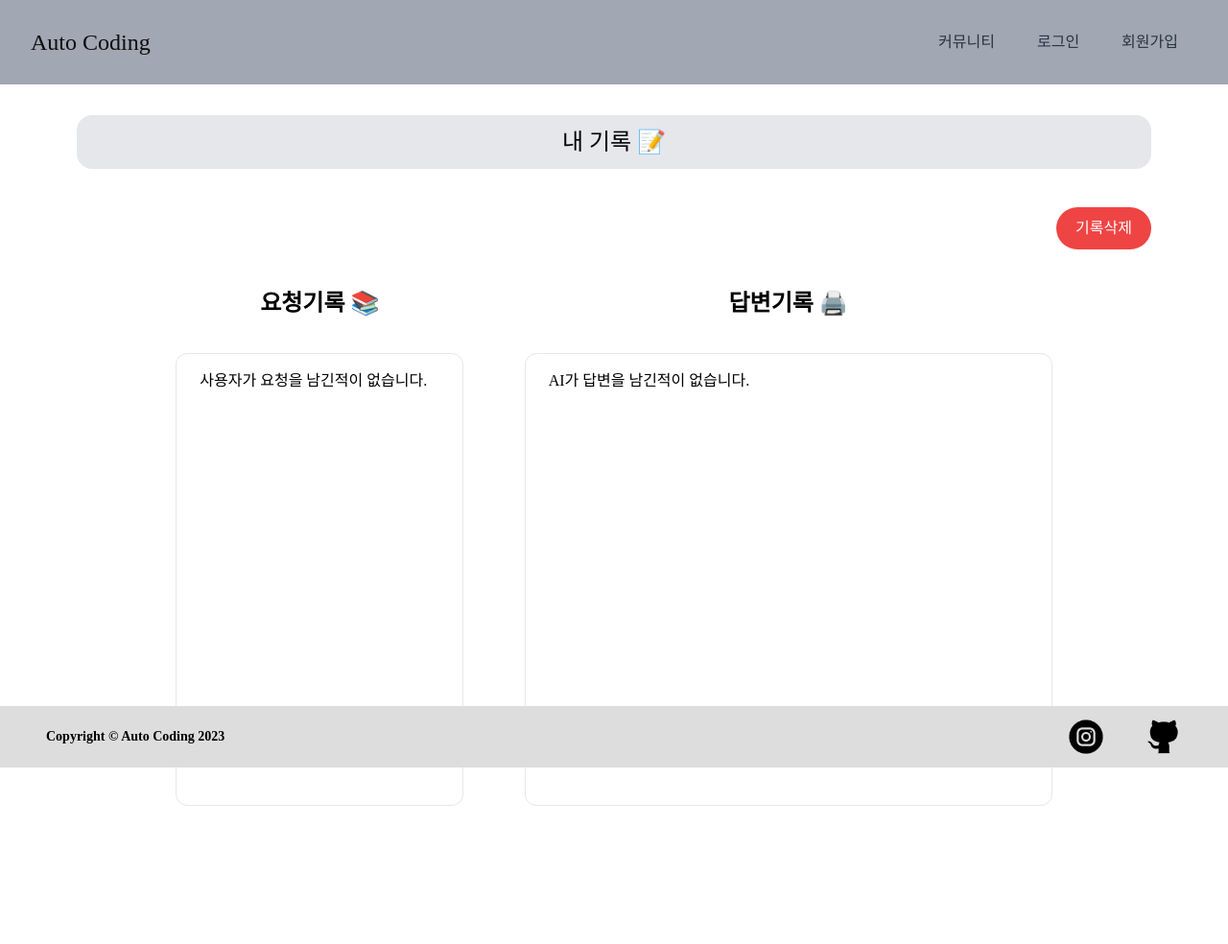
After one commit to HiImYong99/Auto-Code-Django, a Django app: template templates/main/myhistory.html in a window 1280 px wide. The commit adds this page. Shown: the whole page at 96% size. Run offline with Django 4.2, Linux system fonts and the light colour scheme; the template is opened without the code that fills it, so the values that code supplies are empty; some libraries are stand-ins or nearby versions; some web fonts are replaced.

Commit message:
💄 23.11.01 내 기록 페이지 생성 & Alert UI 구현

```diff
--- a/templates/base.html
+++ b/templates/base.html
@@ -45,6 +45,7 @@
     <script src="{% static "src/js/sliders.js" %}"></script>
     <script src="{% static "src/js/mypage.js" %}"></script>
     <script src="{% static "src/js/navbar.js" %}"></script>
+    <script src="https://cdn.jsdelivr.net/npm/sweetalert2@9"></script>
 </body>
 
 </html>
--- /dev/null
+++ b/templates/main/myhistory.html
@@ -0,0 +1,188 @@
+{% extends "base.html" %}
+{% load static %}
+{% block header %}
+<div class="fixed top-0 z-10 flex flex-wrap items-center justify-between w-full p-6 bg-gray-400 opacity-95">
+    <nav class="flex items-center flex-shrink-0 mr-6">
+        <a class="duration-500 hover:text-white" href="{% url "main:index" %}">
+            <span class="pl-2 text-2xl"> Auto Coding</span>
+        </a>
+    </nav>
+    <nav class="flex-grow hidden w-full pt-6 md:flex md:items-center md:w-auto md:pt-0" id="nav-content">
+        <ul class="items-center justify-end flex-1 list-reset md:flex">
+
+                <li id="start-link" class="mr-3">
+                    <a class="inline-block px-4 py-2 text-gray-800 duration-500 hover:text-gray-200"
+                        href="{% url "board:postlist" %}">커뮤니티</a>
+                    </li>
+            {% comment %} <li id="howto-link" class="mr-3">
+                <a class="inline-block px-4 py-2 text-gray-800 no-underline duration-500 hover:text-gray-200 hover:text-underline"
+                    href="#how-to">사용법</a>
+            </li>
+            <li id="start-link" class="mr-3">
+                <a class="inline-block px-4 py-2 text-gray-800 duration-500 hover:text-gray-200"
+                    href="#code-run">시작하기</a>
+            </li> {% endcomment %}
+            {% if user.is_authenticated %}
+            <li id="info-link" class="mr-3">
+                <button
+                    class="inline-block px-4 py-2 text-gray-800 no-underline duration-500 btn hover:text-gray-200"
+                    onclick="myCount.showModal()">내 통계</button>
+                <dialog id="myCount" class="w-5/6 modal modal-bottom sm:modal-middle rounded-3xl opacity-95">
+                    <div class="px-10 py-8 text-center bg-gray-400 modal-box">
+                        <h3 class="text-4xl font-bold">내 통계 🗓️</h3>
+                        <section class="p-10">
+                            <h2
+                                class="py-3 mb-10 text-xl text-center bg-gray-200 rounded-2xl font-GongGothicMedium">
+                                내가 Auto Coding을 이용한
+                                횟수는 </h2>
+                            <p id="use-count" class="text-4xl text-center">0회</p>
+                        </section>
+                        <section class="p-10">
+                            <h2
+                                class="py-3 mb-10 text-xl text-center bg-gray-200 rounded-2xl font-GongGothicMedium">
+                                내가 가장 많이 사용한 언어는
+                            </h2>
+                            <p id="lang-count" class="text-4xl text-center">0회</p>
+                        </section>
+                        <section class="p-10">
+                            <h2
+                                class="py-3 mb-10 text-xl text-center bg-gray-200 rounded-2xl font-GongGothicMedium">
+                                가장 많이 사용한 기능은</h2>
+                            <p id="method-count" class="text-4xl text-center">0회</p>
+                        </section>
+                        <div class="modal-action">
+                            <form method="dialog">
+                                <button
+                                    class="btn text-white  hover:text-black px-8 py-2.5 rounded-3xl bg-red-500 duration-500">닫기</button>
+                            </form>
+                        </div>
+                    </div>
+                </dialog>
+            </li>
+        </li>
+        <li>
+            <nav :class="{'flex': open, 'hidden': !open}"
+            class="flex-col flex-grow pb-4 md:pb-0 hidden md:flex md:justify-end md:flex-row">
+            <div @click.away="open = false" class="relative" x-data="{ open: false }">
+                <button @click="open = !open"
+                    class="flex flex-row items-center space-x-2 w-full px-4 py-2 mt-2 text-sm  text-left bg-transparent duration-500 hover:text-gray-200 md:w-auto md:inline md:mt-0 md:ml-4  focus:bg-gray-200 focus:bg-opacity-50 rounded-full focus:outline-none focus:shadow-outline">
+                    <span>{{user.nickname}}</span>
+                    {% if user.profile_pic %}
+                    <img class="inline h-6 rounded-full"
+                        src="{{user.profile_pic.url}}">
+                        {% else %}
+                        <svg class="text-gray-300 inline h-6 rounded-full" viewBox="0 0 24 24" fill="currentColor" aria-hidden="true">
+                        <path fill-rule="evenodd" d="M18.685 19.097A9.723 9.723 0 0021.75 12c0-5.385-4.365-9.75-9.75-9.75S2.25 6.615 2.25 12a9.723 9.723 0 003.065 7.097A9.716 9.716 0 0012 21.75a9.716 9.716 0 006.685-2.653zm-12.54-1.285A7.486 7.486 0 0112 15a7.486 7.486 0 015.855 2.812A8.224 8.224 0 0112 20.25a8.224 8.224 0 01-5.855-2.438zM15.75 9a3.75 3.75 0 11-7.5 0 3.75 3.75 0 017.5 0z" clip-rule="evenodd" />
+                      </svg>
+                    {% endif %}
+                    <svg fill="currentColor" viewBox="0 0 20 20" :class="{'rotate-180': open, 'rotate-0': !open}"
+                        class="inline w-4 h-4 transition-transform duration-200 transform">
+                        <path fill-rule="evenodd"
+                            d="M5.293 7.293a1 1 0 011.414 0L10 10.586l3.293-3.293a1 1 0 111.414 1.414l-4 4a1 1 0 01-1.414 0l-4-4a1 1 0 010-1.414z"
+                            clip-rule="evenodd"></path>
+                    </svg>
+                </button>
+                <div x-show="open" x-transition:enter="transition ease-out duration-100"
+                    x-transition:enter-start="transform opacity-0 scale-95"
+                    x-transition:enter-end="transform opacity-100 scale-100"
+                    x-transition:leave="transition ease-in duration-75"
+                    x-transition:leave-start="transform opacity-100 scale-100"
+                    x-transition:leave-end="transform opacity-0 scale-95"
+                    class="absolute right-0 w-full mt-2 origin-top-right rounded-md shadow-lg md:w-48">
+                    <div class="py-2 bg-white text-sm rounded-sm border border-main-color shadow-sm">
+                        <a class="block px-4 py-2 mt-2 text-sm bg-white md:mt-0 focus:text-gray-900 hover:bg-indigo-100 focus:bg-gray-200 focus:outline-none focus:shadow-outline"
+                            href="{% url "accounts:profile" %}">내 정보</a>
+                        <div class="border-b"></div>
+                        <a class="block px-4 py-2 mt-2 text-sm bg-white md:mt-0 focus:text-gray-900 hover:bg-indigo-100 focus:bg-gray-200 focus:outline-none focus:shadow-outline"
+                            href="{% url "accounts:edit_profile" %}">설정</a>
+                        <a class="block px-4 py-2 mt-2 text-sm bg-white md:mt-0 focus:text-gray-900 hover:bg-indigo-100 focus:bg-gray-200 focus:outline-none focus:shadow-outline"
+                            href="{% url "accounts:logout" %}">로그아웃</a>
+                    </div>
+                </div>
+            </div>
+            </nav>
+        </li>
+                {% else %}
+                <li class="mr-3">
+                    <a class="inline-block px-4 py-2 text-gray-800 duration-500 hover:text-gray-200"
+                        href="{% url "accounts:login" %}">로그인</a>
+                    </li>
+                    <li class="mr-3">
+                        <a class="inline-block px-4 py-2 text-gray-800 duration-500 hover:text-gray-200"
+                            href="{% url "accounts:signup" %}">회원가입</a>
+                        </li>
+                        {% endif %}
+        </ul>
+    </nav>
+    <div class="block md:hidden">
+        <button id="nav-toggle"
+            class="flex items-center px-3 py-2 text-gray-500hover:text-white hover:border-white">
+            <svg class="w-5 h-5 fill-current" viewBox="0 0 20 20" xmlns="http://www.w3.org/2000/svg">
+                <title>Menu</title>
+                <path d="M0 3h20v2H0V3zm0 6h20v2H0V9zm0 6h20v2H0v-2z" />
+            </svg>
+        </button>
+    </div>
+</div>
+
+{% endblock  %}
+{% block content %}
+
+    <main class="p-10 ">
+        <div class='mt-10'>
+            <h2 class="py-3 mb-10 text-2xl text-center bg-gray-200 rounded-2xl font-GongGothicMedium">내 기록 📝
+            </h2>
+        </div>
+<div class="flex justify-end">
+            <button id="history-remove"
+            class="text-white hover:text-black px-5 py-2.5 rounded-3xl cursor-pointer bg-red-500 duration-500">기록삭제</button>
+</div>
+
+        <section class="flex flex-row flex-wrap p-10 justify-evenly">
+
+            <div class="flex flex-col">
+                <h3 class="text-2xl font-bold text-center mb-9">요청기록 📚</h3>
+                <div id="question" class="flex flex-col w-1/3 px-6 py-4 mb-6 overflow-auto border rounded-xl"
+                    style="width: 300px; height: 472px; min-height: 240px;">
+                </div>
+            </div>
+            <div>
+                <h3 class="text-2xl font-bold text-center mb-9">답변기록 🖨️</h3>
+                <div id="result" class="w-3/5 px-6 py-4 mb-6 overflow-auto border rounded-xl"
+                    style="width: 550px; height: 472px; min-height: 240px;"> </div>
+            </div>
+        </section>
+    </main>
+    <script>
+        window.onload = function() {
+            Swal.fire('개인 기록은 로컬 스토리지를 활용하여 저장됩니다',
+            '계정 간 데이터 공유가 이루어지지 않으며, 사용자 개별 기기에만 보관됩니다.',
+            '안전하게 기록을 확인하세요!!'
+            )
+
+        };
+    </script>
+    <script src="{% static "src/js/myhistory.js" %}"></script>
+
+</body>
+{% endblock  %}
+
+{% block footer %}
+<footer class="flex flex-row fixed bottom-0 items-center justify-between w-full px-12 py-3 mt-20" style="background-color:#ddd;">
+    <p class="text-sm font-bold">Copyright © Auto Coding 2023</p>
+    <nav>
+        <div class="flex flex-row gap-10 text-md">
+            <div class="rounded-full">
+                <a href="https://www.instagram.com/yong.9_9/" target="_blank">
+                    <img class="w-10" src="{% static "asset/img/instagram.png" %}" alt="인스타그램">
+                </a>
+            </div>
+            <div class="rounded-full">
+                <a href="https://github.com/HiImYong99" target="_blank">
+                    <img class="w-10" src="{% static "asset/img/github.png" %}" alt="깃허브">
+                </a>
+            </div>
+        </div>
+    </nav>
+</footer>
+{% endblock  %}
```
